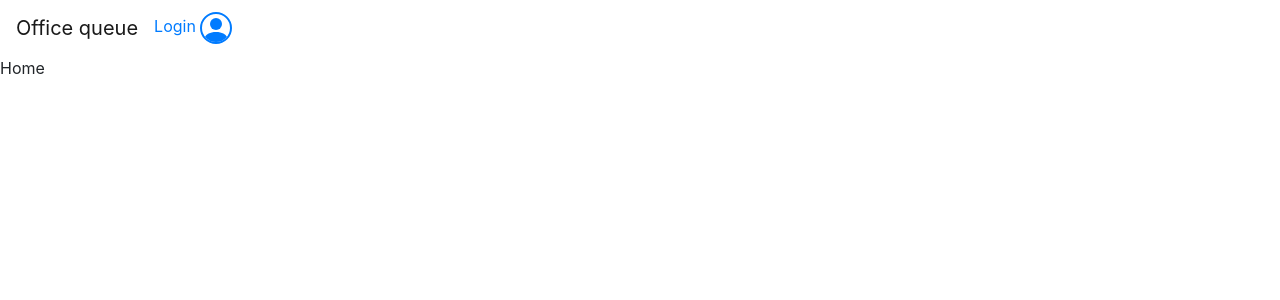
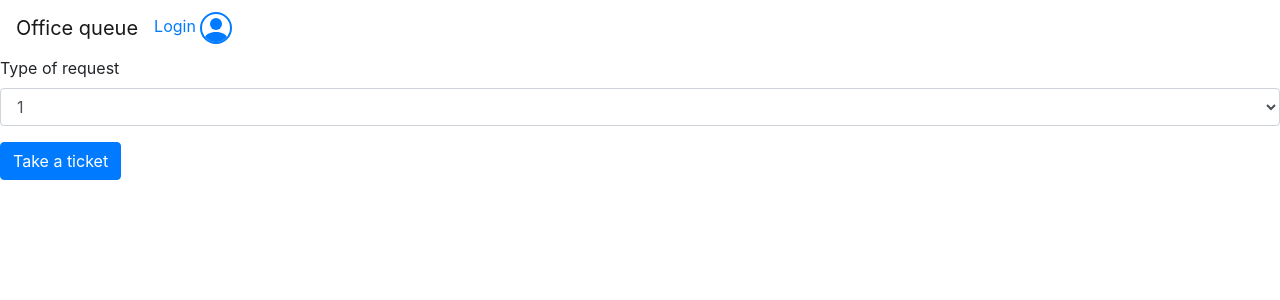
Before and after one commit to s270121/officequeue, a React (Create React App) app in the folder client/: page / in a window 1280 px wide. Shown: the top 300 px of the page. Built offline with nearby package versions, Linux system fonts and the light colour scheme.

Commit message:
Added TicketForm to select the type of request in the home page

```diff
--- a/client/src/App.js
+++ b/client/src/App.js
@@ -1,5 +1,6 @@
 import React from 'react';
 import TopBar from './TopBar';
+import TicketForm from './TicketForm';
 import 'bootstrap/dist/css/bootstrap.min.css';
 import {BrowserRouter as Router, Route, Link, Switch, Redirect} from 'react-router-dom';
 import './App.css';
@@ -12,6 +13,16 @@ class App extends React.Component {
     };
   }
 
+  getNewTicket = (type) => {
+    /*
+    API.getNewTicket(type).then((ticket) => {this.setState({ticketNumber: ticket, type: type})})
+      .catch((e) => {
+        console.log("Error in get a new ticket: " + e);
+      });
+    */
+      console.log("New ticket for type: " + type);
+  }
+
   render(props) {
     return (
       <Router>
@@ -21,7 +32,7 @@ class App extends React.Component {
             <p>Login form</p>
           </Route>
           <Route path="/">
-            <p>Home</p>
+            <TicketForm getNewTicket = {this.getNewTicket}></TicketForm>
           </Route>
         </Switch>
       </Router>
--- /dev/null
+++ b/client/src/TicketForm.js
@@ -0,0 +1,38 @@
+import React from 'react';
+import Form from 'react-bootstrap/Form';
+import Button from 'react-bootstrap/Button';
+
+class TicketForm extends React.Component {
+    constructor(props) {
+        super(props);
+        this.state = {type: undefined};
+    }
+
+    handleSubmit = (ev) => {
+        ev.preventDefault();
+        this.props.getNewTicket(this.state.type);
+    }
+
+    render() {
+        return(
+            <Form onSubmit={this.handleSubmit}>
+                <Form.Group controlId="formTicket">
+                <Form.Label>Type of request</Form.Label>
+                <Form.Control as="select" name="type" onChange={(ev) => this.setState({type: ev.target.value})}>
+                <option>1</option>
+                <option>2</option>
+                <option>3</option>
+                <option>4</option>
+                <option>5</option>
+                </Form.Control>
+                </Form.Group>
+
+                <Button variant="primary" type="submit">
+                    Take a ticket
+                </Button>
+            </Form>
+        )
+    }
+}
+
+export default TicketForm
```
